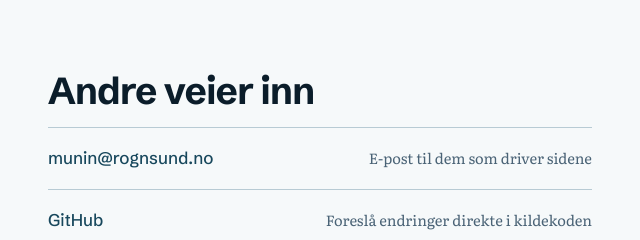
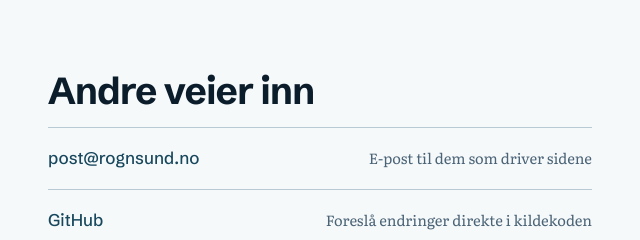
Before and after one commit to egkristi/rognsund_com, a website: page public/kontakt.html in a window 1280 px wide. Shown: the part 980-1220 px from the top of the page, 22-662 px from the left. Drawn offline with Linux system fonts and the light colour scheme.

Commit message:
Update email contact in kontakt.html

```diff
--- a/public/kontakt.html
+++ b/public/kontakt.html
@@ -113,8 +113,8 @@
         <h2>Andre veier inn</h2>
         <ul class="lenkeliste">
           <li>
-            <a href="mailto:munin@rognsund.no">
-              munin@rognsund.no
+            <a href="mailto:post@rognsund.no">
+              post@rognsund.no
               <span class="hva">E-post til dem som driver sidene</span>
             </a>
           </li>
```
